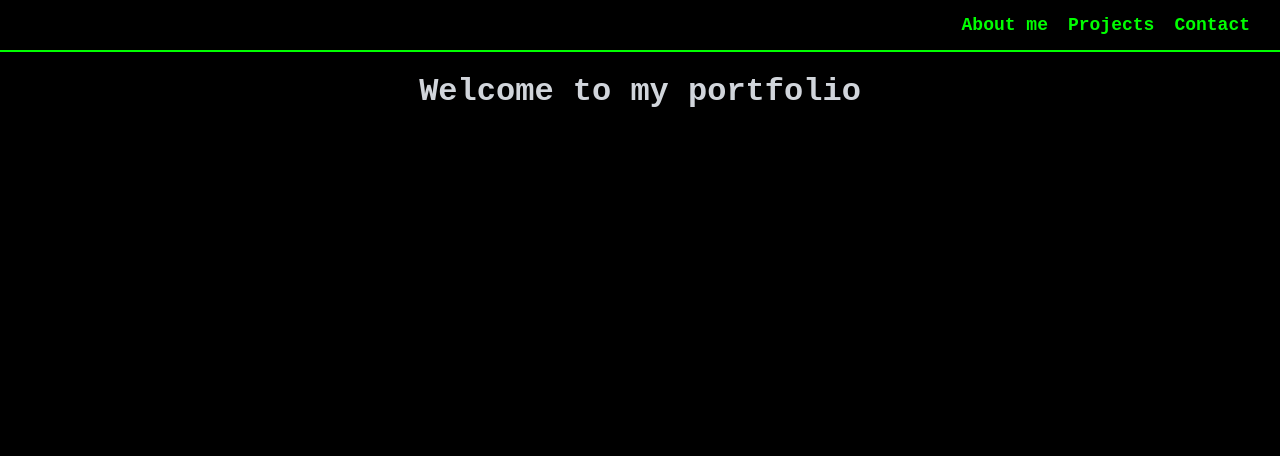
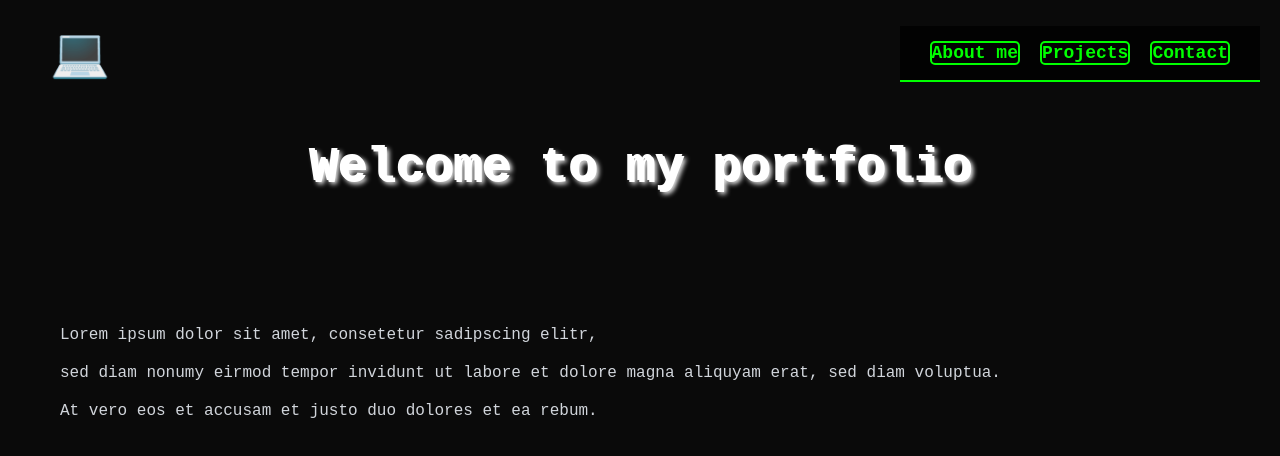
Before and after one commit to KheireddineDeveloper/my-portfolio, a plain HTML site: page index.html in a window 1280 px wide. Drawn offline with Linux system fonts and the light colour scheme.

Commit message:
change design and structure (work in progress)

```diff
--- a/css/style.css
+++ b/css/style.css
@@ -1,15 +1,23 @@
 body {
-  background-color: #000000;
+  background-color: #0A0A0A;
   color: #D1D5DB;
-  font-family: "Courier New", monospace;
+  font-family: "Courier New", Courier, monospace;
   text-align: center;
   margin: 0;
   padding: 0;
 }
 
+#headerOfPage {
+  display: flex;
+  justify-content: space-between; /* Icon links, Nav rechts */
+  align-items: center; /* ALLE Elemente in der Mitte ausrichten */
+  padding: 10px 20px;
+  background: #0A0A0A;
+}
+
 #navigationBarTop {
   display: flex;
-  justify-content: flex-end;
+  justify-content: end;
   gap: 20px;
   padding: 15px 30px;
   background-color: rgba(0, 0, 0, 0.8);
@@ -22,8 +30,31 @@ body {
   font-size: 18px;
   font-weight: bold;
   transition: text-shadow 0.3s ease-in-out;
+  border: 2px solid #00FF00;
+  border-radius: 5px;
 }
 
 #navigationBarTop a:hover {
   text-shadow: 0 0 10px #00FF00;
 }
+
+#headingMainPage {
+    font-weight: bolder;
+    font-size: 48px;
+    color: white;
+    padding-bottom: 100px;
+    text-shadow: 2px 2px 0px white, 4px 4px 5px white;
+}
+
+#introductionText {
+  margin: 20px;
+  padding-left: 40px;
+  text-align: left;
+}
+
+#iconForHeader {
+  justify-content: start;
+  gap: 20px;
+  padding: 15px 30px;
+  font-size: 48px;
+}
--- a/index.html
+++ b/index.html
@@ -9,7 +9,8 @@
     <link rel="stylesheet" href="css/style.css">
 </head>
 <body>
-    <header>
+    <header id="headerOfPage">
+        <span id="iconForHeader" style="color: white;">💻</span>
         <nav id="navigationBarTop">
           <a href="#" onclick="loadPage('aboutMe')">About me</a>
           <a href="#" onclick="loadPage('myProjects')">Projects</a>
@@ -18,7 +19,12 @@
     </header>
 
     <div id="content">
-      <h1>Welcome to my portfolio</h1>
+      <h1 id="headingMainPage">Welcome to my portfolio</h1>
+
+      <h2 id="introductionHeading"></h2>
+      <p id="introductionText">Lorem ipsum dolor sit amet, consetetur sadipscing elitr, </p>
+      <p id="introductionText">sed diam nonumy eirmod tempor invidunt ut labore et dolore magna aliquyam erat, sed diam voluptua.</p>
+      <p id="introductionText">At vero eos et accusam et justo duo dolores et ea rebum. </p>
     </div>
 
     <script src="js/script.js"></script>
```
